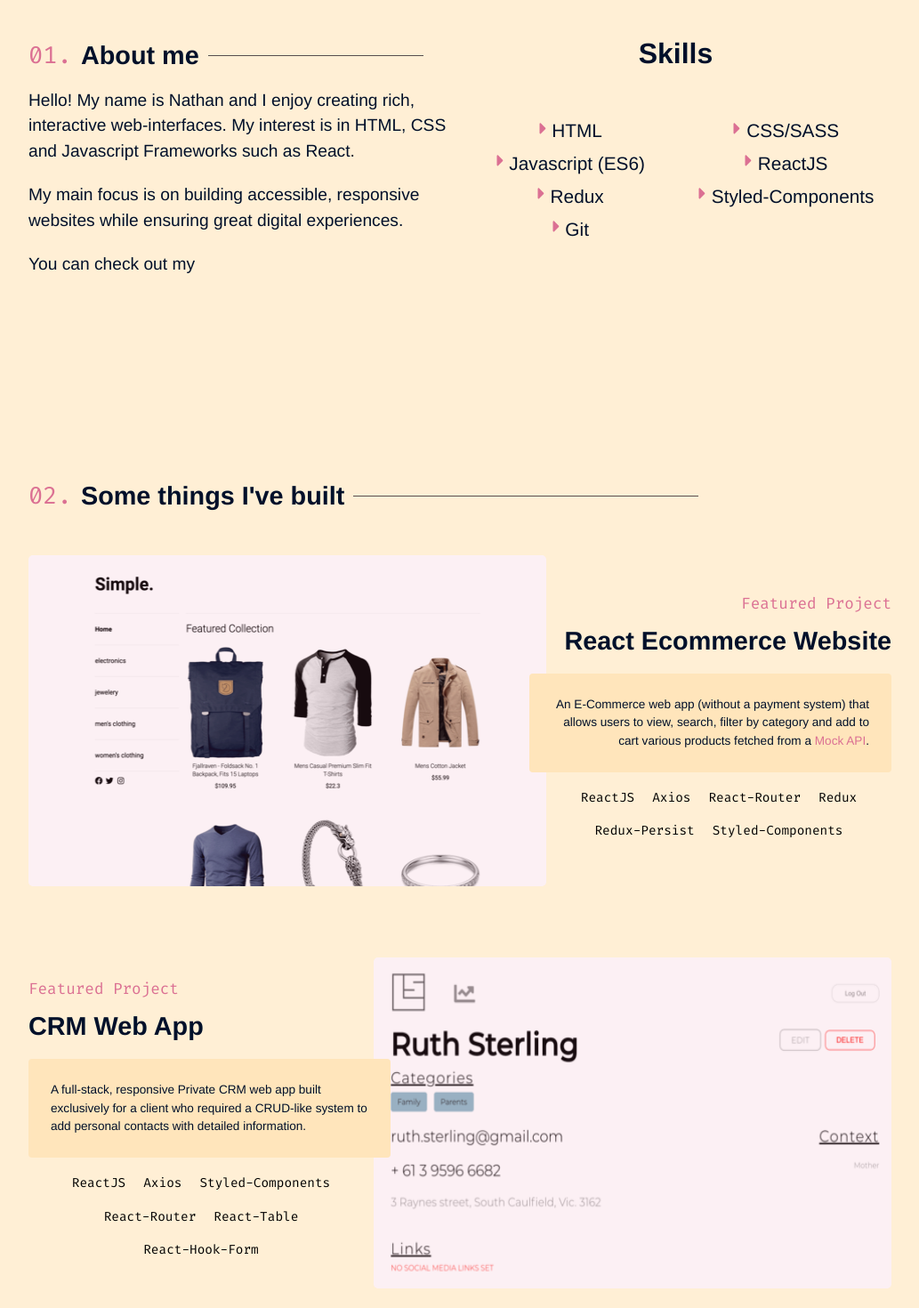
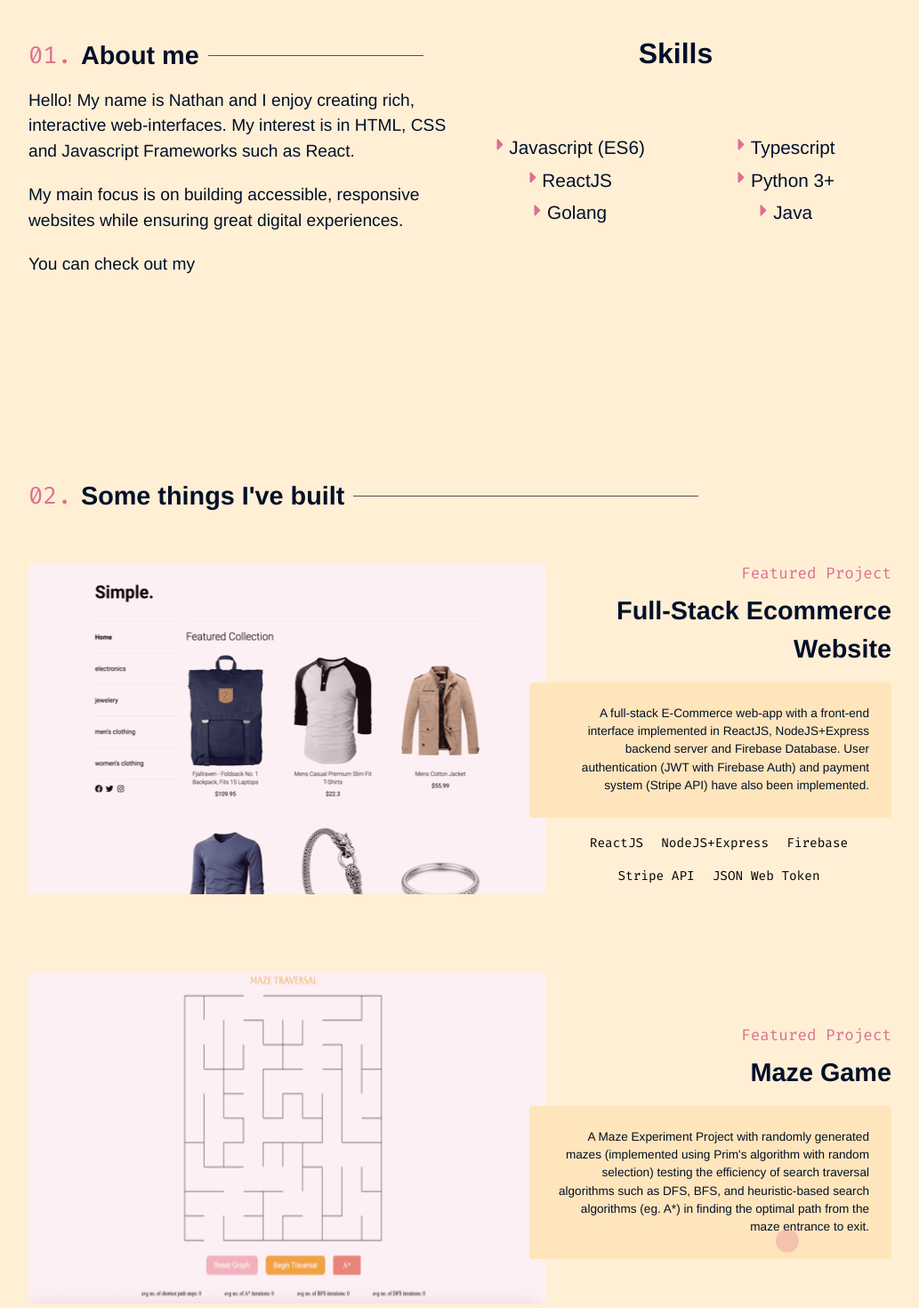
Before and after one commit to Kappaed/portfolio-website, a React (Create React App) app: page / in a window 1280 px wide. Shown: the part 920-2390 px from the top of the page at 89% size, without its empty margins (123-1156 px from the left). Built offline with nearby package versions, Linux system fonts and the light colour scheme.

Commit message:
updated portfolio

```diff
--- a/src/components/about/About.js
+++ b/src/components/about/About.js
@@ -42,13 +42,19 @@ const About = () => {
           <SkillsHeader>Skills</SkillsHeader>
           <AboutSkills
             skills={[
-              "HTML",
-              "CSS/SASS",
               "Javascript (ES6)",
+              "Typescript",
               "ReactJS",
-              "Redux",
-              "Styled-Components",
-              "Git",
+              "Python 3+",
+              "Golang",
+              "Java",
+              // "HTML",
+              // "CSS/SASS",
+              // "Javascript (ES6)",
+              // "ReactJS",
+              // "Redux",
+              // "Styled-Components",
+              // "Git",
             ]}
           />
         </AboutColumn>
--- a/src/components/projects/CrmApp.js
+++ /dev/null
@@ -1,47 +0,0 @@
-import ProjectTemplate from "./ProjectTemplate";
-import ProjectTwo from "../../images/project-02.png";
-import ProjectDescription from "./ProjectDescription";
-import ProjectTech from "./ProjectTech";
-import ProjectLinks from "./ProjectLinks";
-import { FiGithub, FiExternalLink } from "react-icons/fi";
-
-const CrmApp = () => {
-  return (
-    <ProjectTemplate
-      img={ProjectTwo}
-      title="CRM Web App"
-      reverse
-      data-aos="fade-left"
-    >
-      <ProjectDescription reverse>
-        A full-stack, responsive Private CRM web app built exclusively for a
-        client who required a CRUD-like system to add personal contacts with
-        detailed information.
-      </ProjectDescription>
-      <ProjectTech
-        tech={[
-          "ReactJS",
-          "Axios",
-          "Styled-Components",
-          "React-Router",
-          "React-Table",
-          "React-Hook-Form",
-        ]}
-      />
-      <ProjectLinks
-        reverse
-        links={[
-          {
-            link: "https://github.com/Hansen11111/TeamLazyEvaluators-COMP30022",
-            icon: <FiGithub />,
-          },
-          {
-            link: "http://leonsterling.com:3000/",
-            icon: <FiExternalLink />,
-          },
-        ]}
-      />
-    </ProjectTemplate>
-  );
-};
-export default CrmApp;
--- a/src/components/projects/LandingProject.js
+++ /dev/null
@@ -1,38 +0,0 @@
-import ProjectTemplate from "./ProjectTemplate";
-import ProjectFour from "../../images/project-04.png";
-import ProjectDescription from "./ProjectDescription";
-import ProjectTech from "./ProjectTech";
-import ProjectLinks from "./ProjectLinks";
-import { FiGithub, FiExternalLink } from "react-icons/fi";
-
-const LandingProject = () => {
-  return (
-    <ProjectTemplate
-      img={ProjectFour}
-      title="Landing Page"
-      reverse
-      data-aos="fade-left"
-    >
-      <ProjectDescription reverse>
-        An aesthetically pleasing, responsive landing page built using HTMl5,
-        SASS, and Vanilla Javascript.
-      </ProjectDescription>
-      <ProjectTech tech={["HTMl5", "Node-SASS", "Javascript"]} />
-      <ProjectLinks
-        reverse
-        links={[
-          {
-            link: "https://github.com/Kappaed/Landing-Page",
-            icon: <FiGithub />,
-          },
-          {
-            link: "https://easybank-landing-app.netlify.app",
-            icon: <FiExternalLink />,
-          },
-        ]}
-      />
-    </ProjectTemplate>
-  );
-};
-
-export default LandingProject;
--- /dev/null
+++ b/src/components/projects/MazeGame.js
@@ -0,0 +1,34 @@
+import ProjectTemplate from "./ProjectTemplate";
+import MazeImg from "../../images/Maze.png";
+import ProjectDescription from "./ProjectDescription";
+import ProjectTech from "./ProjectTech";
+import ProjectLinks from "./ProjectLinks";
+import { FiGithub, FiExternalLink } from "react-icons/fi";
+
+const BusinessDashboard = () => {
+  return (
+    <ProjectTemplate img={MazeImg} title="Maze Game" data-aos="fade-right">
+      <ProjectDescription>
+        A Maze Experiment Project with randomly generated mazes (implemented
+        using Prim's algorithm with random selection) testing the efficiency of
+        search traversal algorithms such as DFS, BFS, and heuristic-based search
+        algorithms (eg. A*) in finding the optimal path from the maze entrance
+        to exit.
+      </ProjectDescription>
+      <ProjectLinks
+        links={[
+          {
+            link: "https://github.com/Kappaed/maze-traversal",
+            icon: <FiGithub />,
+          },
+          {
+            link: "https://statuesque-fairy-3d3889.netlify.app/",
+            icon: <FiExternalLink />,
+          },
+        ]}
+      />
+    </ProjectTemplate>
+  );
+};
+
+export default BusinessDashboard;
--- a/src/components/projects/MockEcommerce.js
+++ b/src/components/projects/MockEcommerce.js
@@ -10,33 +10,37 @@ const MockEcommerce = () => {
   return (
     <ProjectTemplate
       img={ProjectOne}
-      title="React Ecommerce Website"
+      title="Full-Stack Ecommerce Website"
       data-aos="fade-right"
     >
       <ProjectDescription>
-        An E-Commerce web app (without a payment system) that allows users to
-        view, search, filter by category and add to cart various products
-        fetched from a{" "}
-        <StyledLink href="https://fakestoreapi.com/"> Mock API</StyledLink>.
+        A full-stack E-Commerce web-app with a front-end interface implemented
+        in ReactJS, NodeJS+Express backend server and Firebase Database. User
+        authentication (JWT with Firebase Auth) and payment system (Stripe API)
+        have also been implemented.
+        {/* <StyledLink href="https://fakestoreapi.com/"> Mock API</StyledLink>. */}
       </ProjectDescription>
       <ProjectTech
         tech={[
           "ReactJS",
-          "Axios",
-          "React-Router",
-          "Redux",
-          "Redux-Persist",
-          "Styled-Components",
+          "NodeJS+Express",
+          "Firebase",
+          "Stripe API",
+          "JSON Web Token",
         ]}
       />
       <ProjectLinks
         links={[
           {
-            link: "https://github.com/Kappaed/mock-dashboard",
+            link: "https://github.com/Kappaed/Stripe-Store-Frontend",
             icon: <FiGithub />,
           },
           {
-            link: "https://mock-ecommerce.netlify.app/",
+            link: "https://github.com/Kappaed/Stripe-Store-Backend",
+            icon: <FiGithub />,
+          },
+          {
+            link: "https://superlative-crostata-89b75d.netlify.app/",
             icon: <FiExternalLink />,
           },
         ]}
--- a/src/components/projects/Projects.js
+++ b/src/components/projects/Projects.js
@@ -2,9 +2,8 @@ import SectionHeader from "../shared/SectionHeader";
 import Container from "../shared/Container";
 import styled from "styled-components";
 import MockEcommerce from "./MockEcommerce";
-import CrmApp from "./CrmApp";
-import BusinessDashboard from "./BusinessDashboard";
-import LandingProject from "./LandingProject";
+import Dashboard from "./Dashboard";
+import MazeGame from "./MazeGame";
 const ProjectsContainer = styled(Container)`
   margin: 200px auto;
   overflow: hidden;
@@ -17,9 +16,8 @@ const Projects = () => {
         Some things I've built
       </SectionHeader>
       <MockEcommerce />
-      <CrmApp />
-      <BusinessDashboard />
-      <LandingProject />
+      <MazeGame />
+      <Dashboard />
     </ProjectsContainer>
   );
 };
```
Also changed, not shown: src/components/projects/Dashboard.js (renamed from src/components/projects/BusinessDashboard.js), src/images/Maze.png (added).
